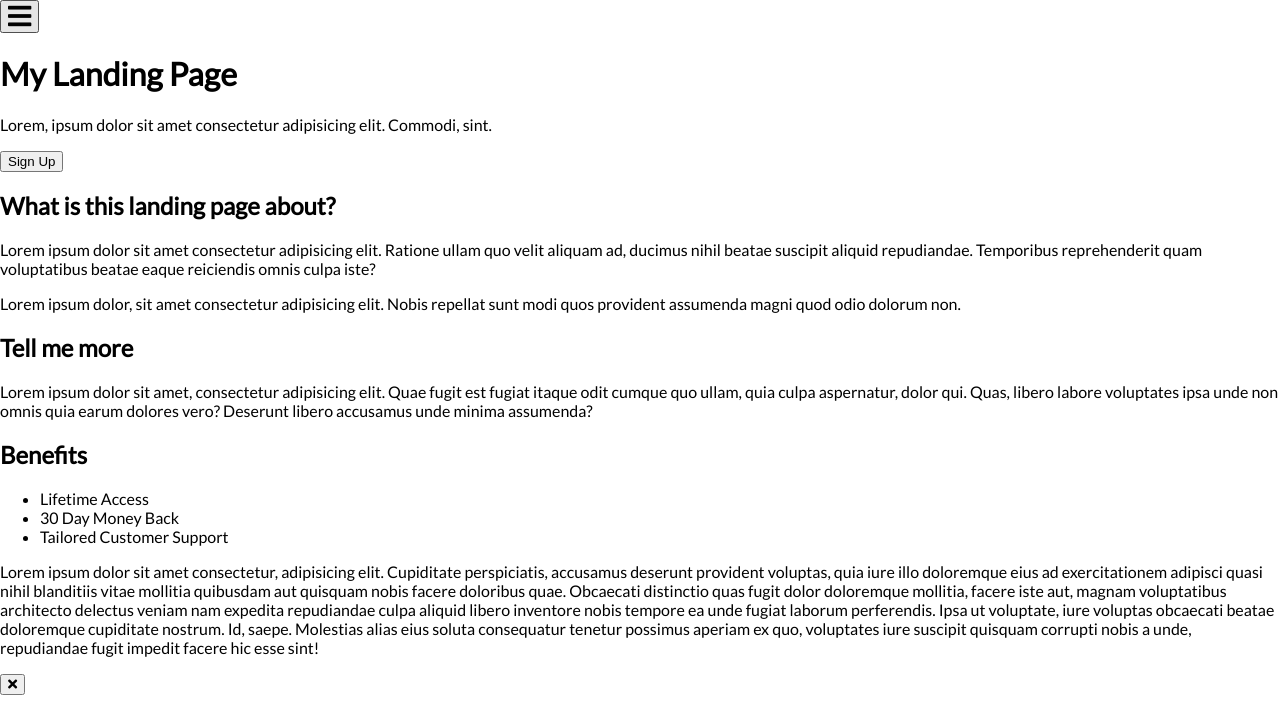
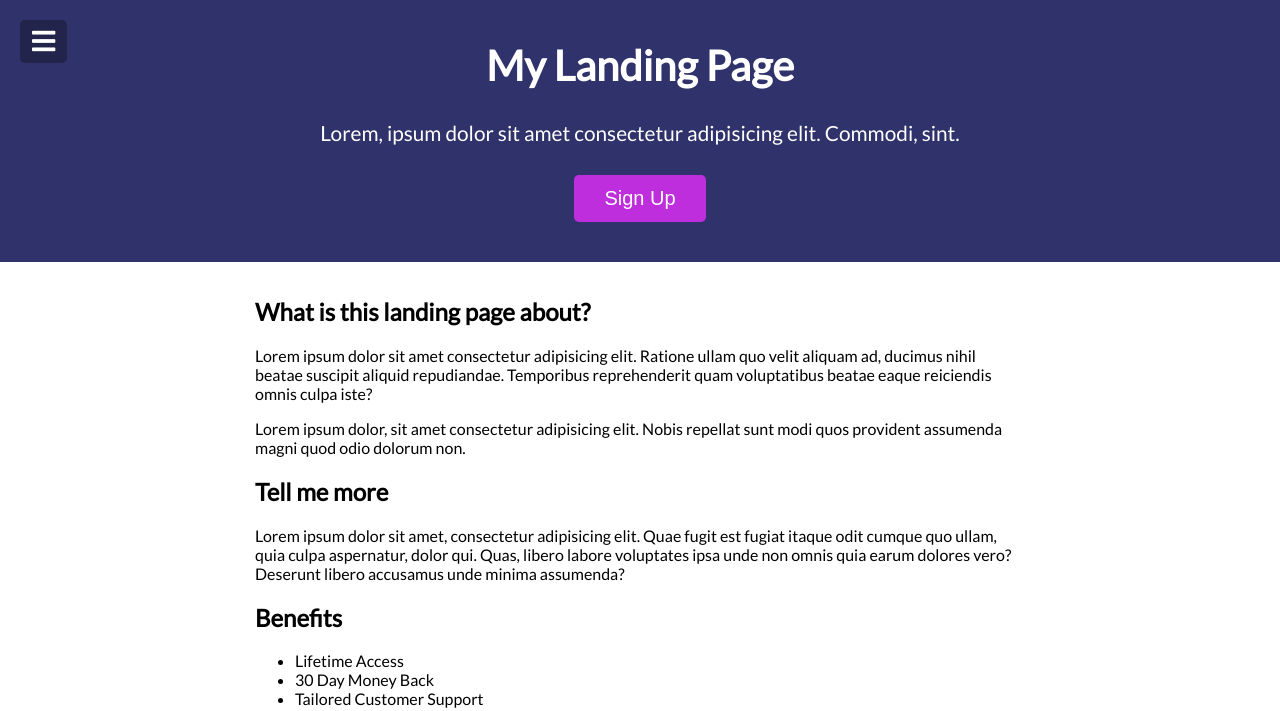
Before and after one commit to jkelly90/Menu-Slider-and-Modal, a plain HTML site: page index.html in a window 1280 px wide. Shown: the top 711 px of the page. Drawn offline with Linux system fonts and the light colour scheme.

Commit message:
added header styling

```diff
--- a/style.css
+++ b/style.css
@@ -3,7 +3,7 @@
 :root {
     --modal-duration: 1s;
     --primary-color: #30336b;
-    --secondary-color: #eb2edd;
+    --secondary-color: #be2edd;
 }
 
 * {
@@ -62,3 +62,51 @@ nav ul li a {
 nav ul li a:hover {
     text-decoration: underline;
 }
+
+header {
+    background-color: var(--primary-color);
+    color: #fff;
+    font-size: 130%;
+    position: relative;
+    padding: 40px 15px;
+    text-align: center;
+}
+
+header h1 {
+    margin: 0;
+}
+
+header p {
+    margin: 30px 0;
+}
+
+button, input[type='submit'] {
+    background-color: var(--secondary-color);
+    border: 0;
+    border-radius: 5px;
+    color: #fff;
+    padding: 8px 12px;
+}
+
+button:focus {
+    outline: none;
+}
+
+.toggle {
+    background-color: rgba(0, 0, 0, 0.3);
+    position: absolute;
+    top: 20px;
+    left: 20px;
+}
+
+.cta-btn {
+    padding: 12px 30px;
+    font-size: 20px;
+}
+
+.container {
+    padding: 15px;
+    margin: 0 auto;
+    max-width: 100%;
+    width: 800px;
+}
```
